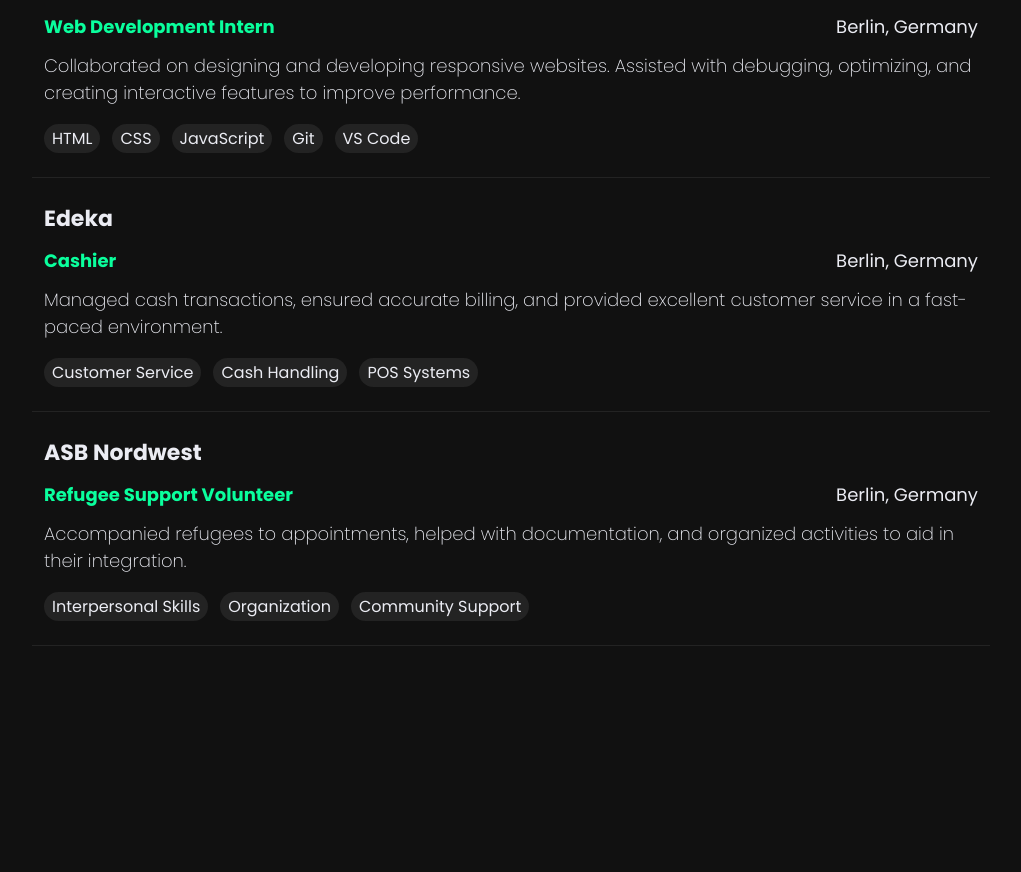
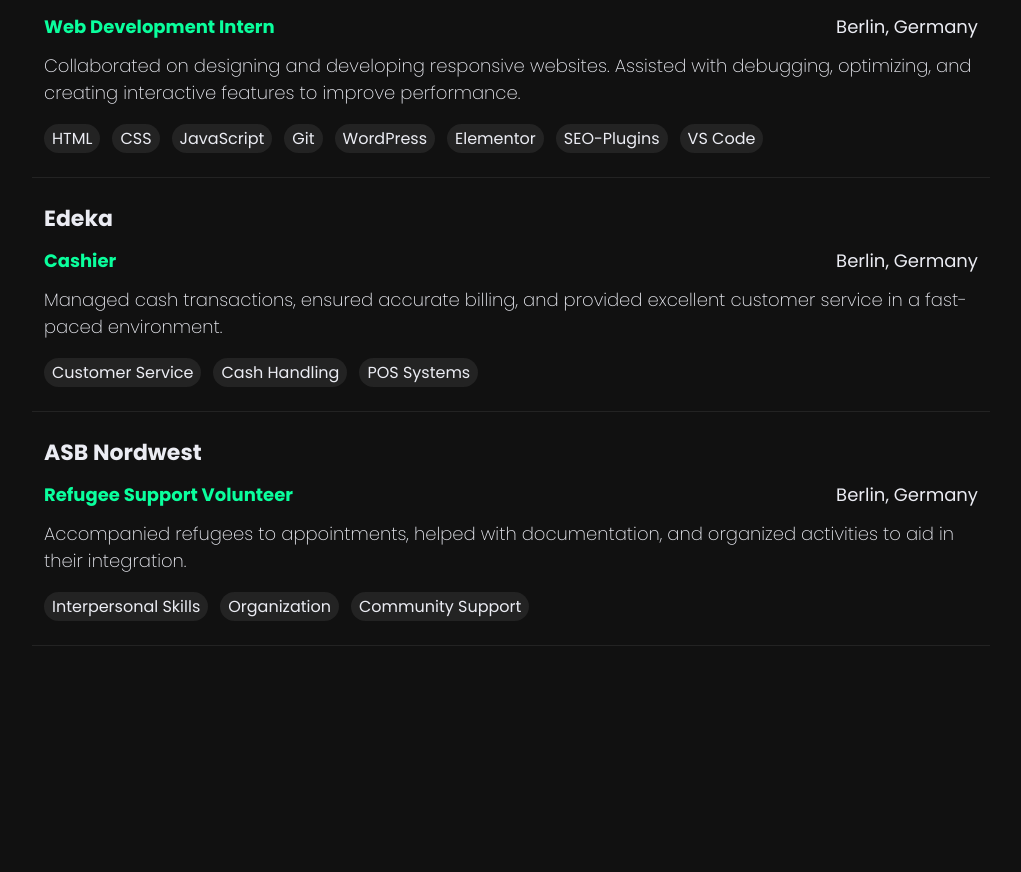
Before and after one commit to sandip-wq/sandip, a Next.js app: page / in a window 1280 px wide. Shown: the part 4590-5462 px from the top of the page, without its empty margins (159-1180 px from the left). Built offline with nearby package versions, Linux system fonts and the light colour scheme.

Commit message:
Fixed Terabytes

```diff
--- a/components/home/experience/Experience.tsx
+++ b/components/home/experience/Experience.tsx
@@ -19,7 +19,7 @@
     location: "Berlin, Germany",
     description:
       "Collaborated on designing and developing responsive websites. Assisted with debugging, optimizing, and creating interactive features to improve performance.",
-    tech: ["HTML", "CSS", "JavaScript", "Git", "VS Code"],
+    tech: ["HTML", "CSS", "JavaScript", "Git", "WordPress", "Elementor", "SEO-Plugins", "VS Code"],
   },
   {
     title: "Edeka",
```
